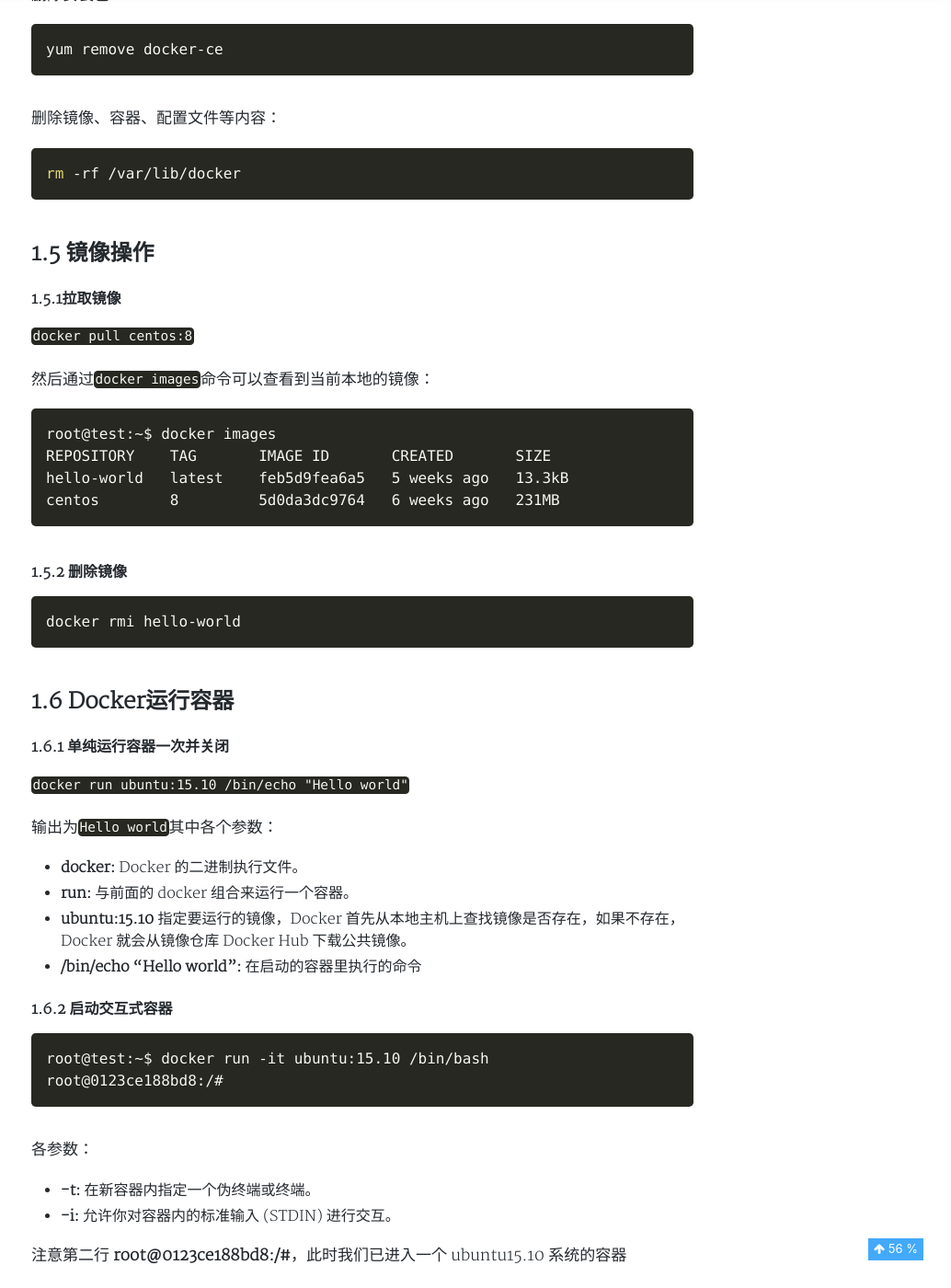
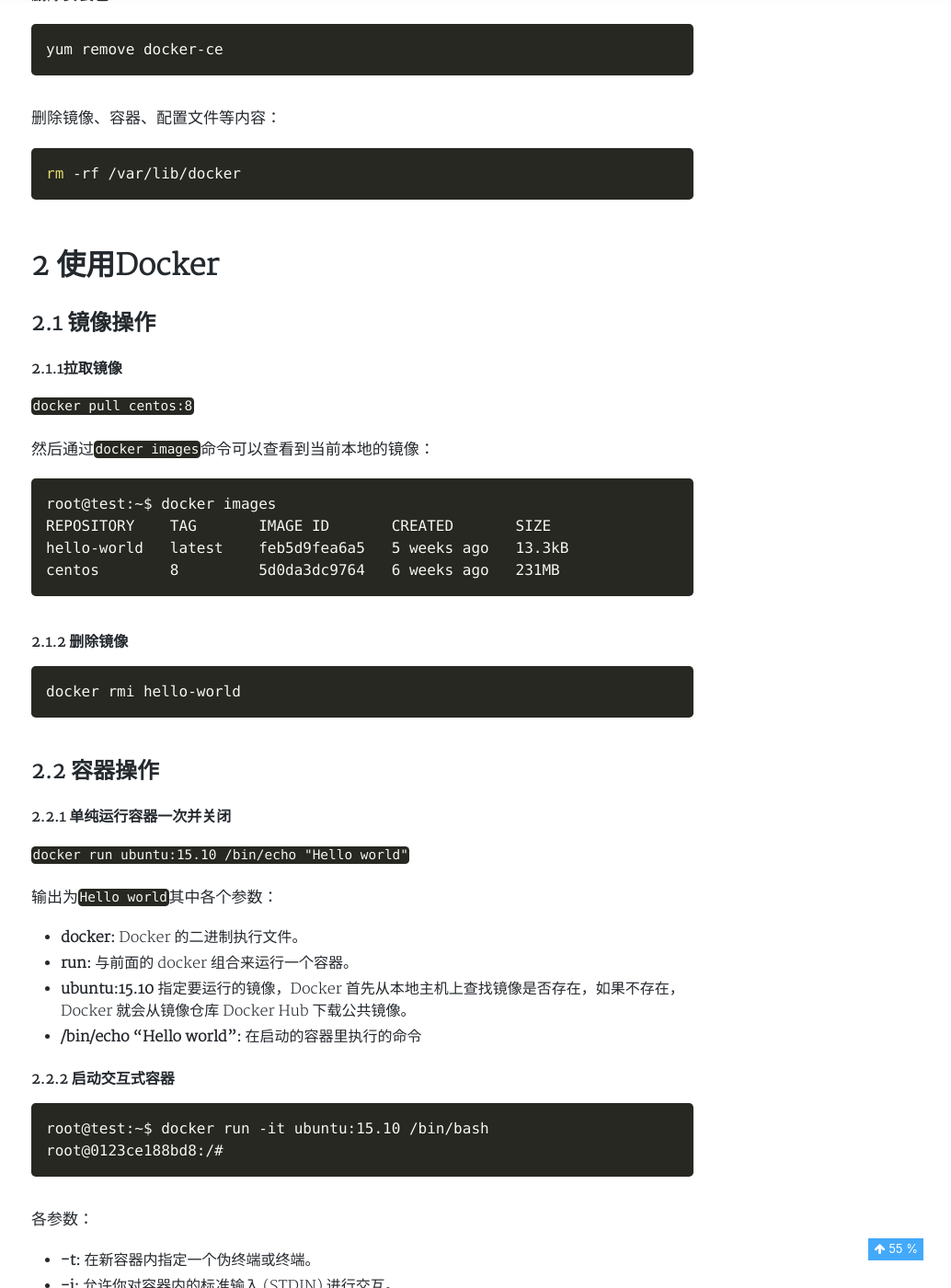
Before and after one commit to MasterYangY/yyblog, a Jekyll site: the page built from _posts/2021-11-02-Docker安装与相关指令.md, in a window 1280 px wide and 1400 px high, scrolled down 2890 px. Shown: the whole window at 92% size, without its empty margins (246-1280 px from the left). Built offline with Jekyll 4.4.1, drawn with Linux system fonts in a browser that asks for light colours; nearby versions of some CDN libraries; comment, search, counter and statistics services are not loaded; a style sheet for code colours, icons or effects is not loaded; some of the changed text lies outside the part shown.

Commit message:
Update 2021-11-02-Docker安装与相关指令.md

````diff
--- a/_posts/2021-11-02-Docker安装与相关指令.md
+++ b/_posts/2021-11-02-Docker安装与相关指令.md
@@ -1,11 +1,11 @@
 ---
+
 layout: post
 title: 'Docker安装与相关指令'
 date: 2021-11-02
 author: YY
 cover: 'https://yyblog.win/assets/img/docker.jpg'
 tags:  Docker 分布式数据库
-
 ---
 
 
@@ -122,9 +122,10 @@
 rm -rf /var/lib/docker
 ```
 
-## 1.5 镜像操作
+# 2 使用Docker
+## 2.1 镜像操作
 
-#### 1.5.1拉取镜像
+#### 2.1.1拉取镜像
 
 ```docker pull centos:8```
 
@@ -137,7 +138,7 @@
 centos        8         5d0da3dc9764   6 weeks ago   231MB
 ```
 
-#### 1.5.2 删除镜像
+#### 2.1.2 删除镜像
 
 ```dockerfile
 docker rmi hello-world
@@ -145,9 +146,9 @@
 
 
 
-## 1.6 Docker运行容器
+## 2.2 容器操作
 
-#### 1.6.1 单纯运行容器一次并关闭
+#### 2.2.1 单纯运行容器一次并关闭
 
 `docker run ubuntu:15.10 /bin/echo "Hello world"`
 
@@ -158,7 +159,7 @@
 - **ubuntu:15.10** 指定要运行的镜像，Docker 首先从本地主机上查找镜像是否存在，如果不存在，Docker 就会从镜像仓库 Docker Hub 下载公共镜像。
 - **/bin/echo "Hello world":** 在启动的容器里执行的命令
 
-#### 1.6.2 启动交互式容器
+#### 2.2.2 启动交互式容器
 
 ```dockerfile
 root@test:~$ docker run -it ubuntu:15.10 /bin/bash
@@ -180,7 +181,7 @@
 root@test:~#
 ```
 
-#### 1.6.3 后台模式启动容器
+#### 2.2.3 后台模式启动容器
 
 ```dockerfile
 docker run -d --name=java_ssh --privileged centos:8 /usr/sbin/init
@@ -194,7 +195,7 @@
 - **centos:8：**用`centos:8`镜像打开容器
 - **/usr/sbin/init:** /usr/sbin/init启动容器之后可以使用systemctl方法，并持续后台运行。
 
-#### 1.6.4 进入后台模式的容器
+#### 2.2.4 进入后台模式的容器
 
 ```dockerfile
 docker exec -it java_ssh bash
@@ -206,7 +207,7 @@
 - **java_ssh：**要打开的容器名
 - **bash：**打开后进入终端
 
-#### 1.6.5 查看现存容器
+#### 2.2.5 查看现存容器
 
 ```dockerfile
 docker ps -a
@@ -244,7 +245,7 @@
 
 **NAMES:** 自动分配的容器名称。
 
-#### 1.6.6 开始、停止、重启、删除容器
+#### 2.2.6 开始、停止、重启、删除容器
 
 **`docker start`**启动一个或多个已经被停止的容器
 
````
